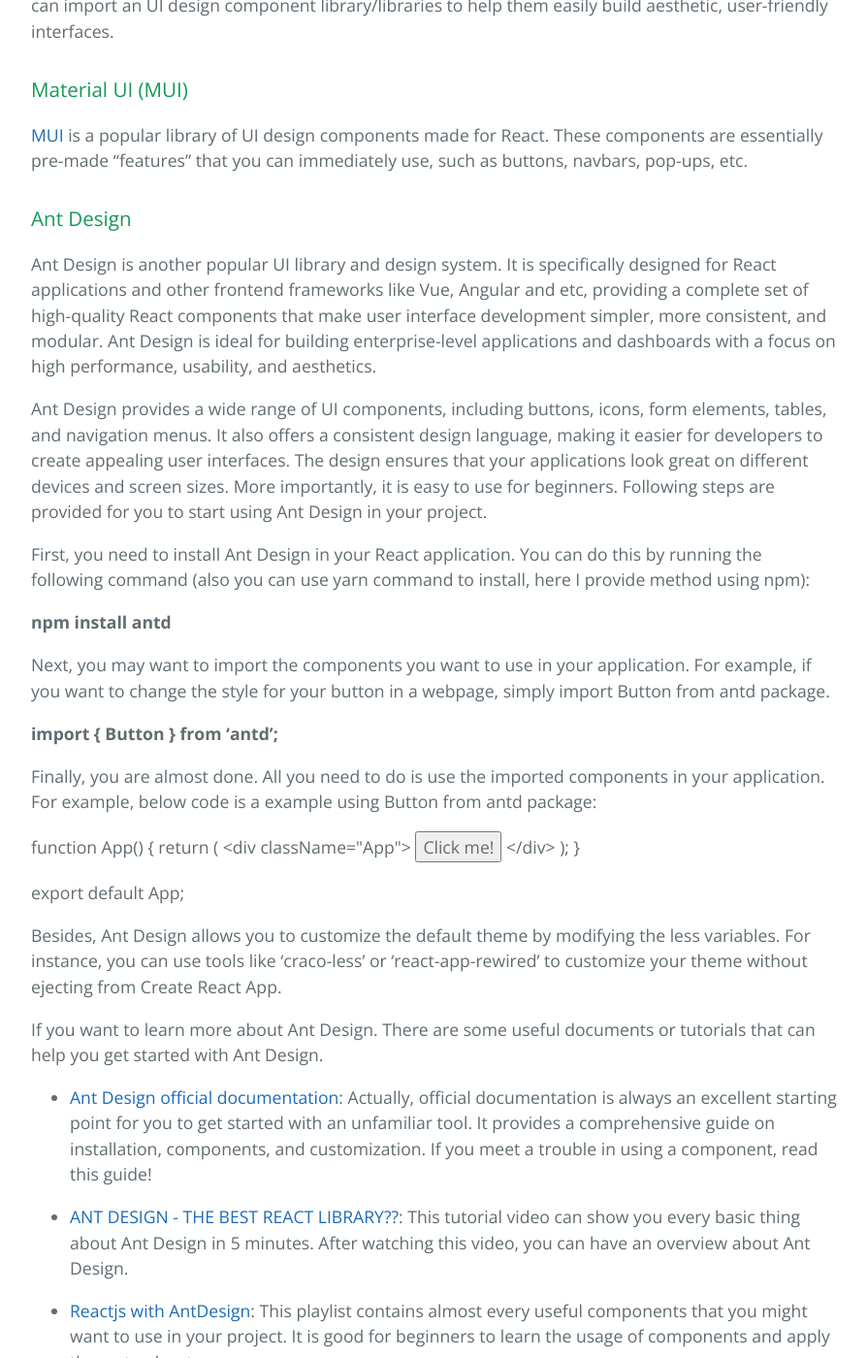
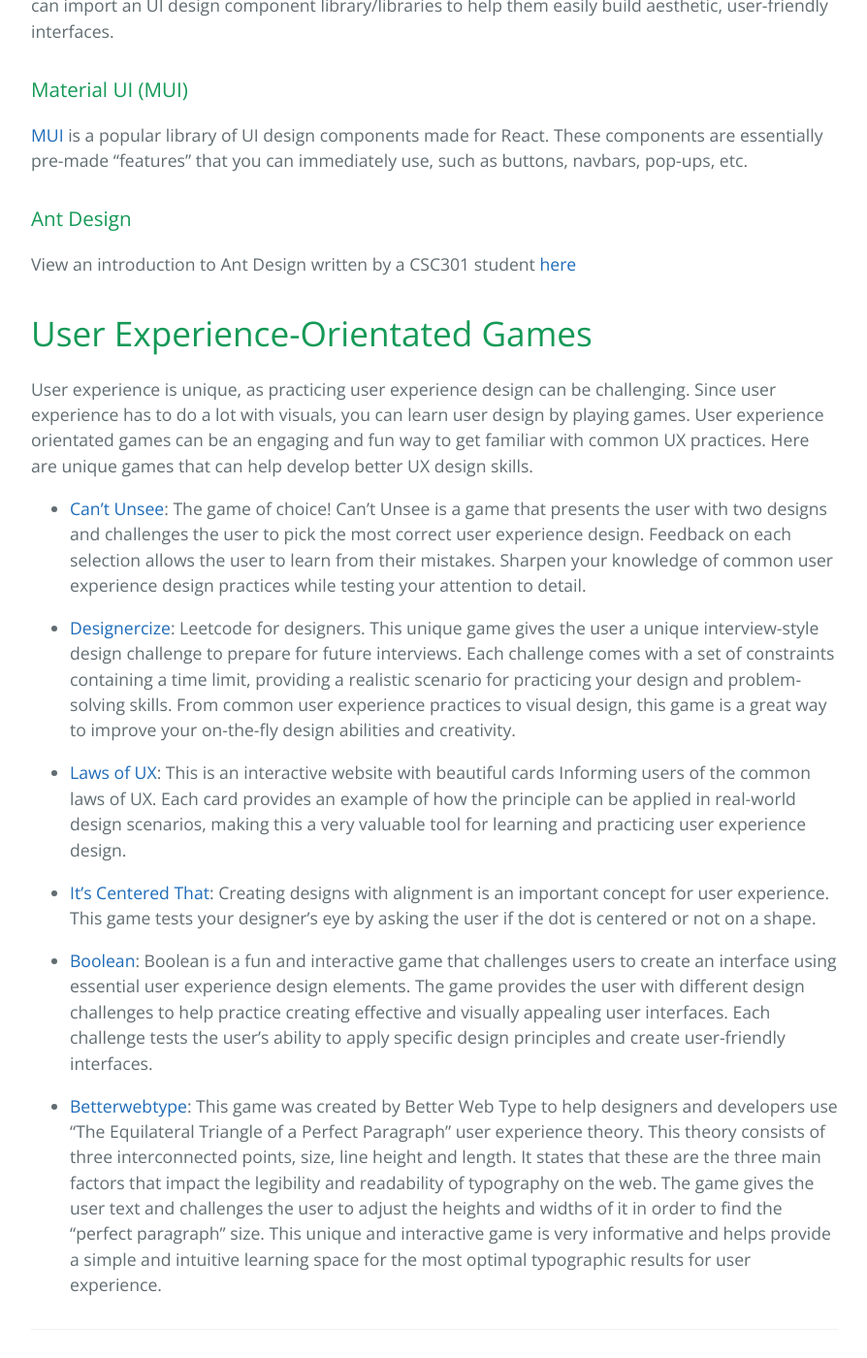
Before and after one commit to learning-software-engineering/learning-software-engineering.github.io, a Jekyll site: the page built from Topics/User_Experience.md, in a window 1280 px wide and 1400 px high, scrolled down 8400 px. Shown: the whole window at 97% size, without its empty margins (192-1086 px from the left). Built offline with Jekyll 4.4.1, drawn with Linux system fonts in a browser that asks for light colours; our own code applies the rules of GitHub Pages for plain Markdown files; some of the changed text lies outside the part shown.

Commit message:
Update User_Experience.md
moved "Ant Design" section to a different file as suggested by Leya :)

```diff
--- a/Topics/User_Experience.md
+++ b/Topics/User_Experience.md
@@ -200,41 +200,7 @@
 
 ### Ant Design
 
-Ant Design is another popular UI library and design system. It is specifically designed for React applications and other frontend frameworks like Vue, Angular and etc, providing a complete set of high-quality React components that make user interface development simpler, more consistent, and modular. Ant Design is ideal for building enterprise-level applications and dashboards with a focus on high performance, usability, and aesthetics.
-
-Ant Design provides a wide range of UI components, including buttons, icons, form elements, tables, and navigation menus. It also offers a consistent design language, making it easier for developers to create appealing user interfaces. The design ensures that your applications look great on different devices and screen sizes. More importantly, it is easy to use for beginners. Following steps are provided for you to start using Ant Design in your project.
-
-First, you need to install Ant Design in your React application. You can do this by running the following command (also you can use yarn command to install, here I provide method using npm):
-
-**npm install antd**
-
-Next, you may want to import the components you want to use in your application. For example, if you want to change the style for your button in a webpage, simply import Button from antd package.
-
-**import { Button } from 'antd';**
-
-Finally, you are almost done. All you need to do is use the imported components in your application. For example, below code is a example using Button from antd package:
-
-function App() {
-  return (
-    <div className="App">
-      <Button type="primary">Click me!</Button>
-    </div>
-  );
-}
-
-export default App;
-
-Besides, Ant Design allows you to customize the default theme by modifying the less variables. For instance, you can use tools like 'craco-less' or 'react-app-rewired' to customize your theme without ejecting from Create React App.
-
-If you want to learn more about Ant Design. There are some useful documents or tutorials that can help you get started with Ant Design.
-
-- [Ant Design official documentation](https://ant.design/docs/react/introduce): Actually, official documentation is always an excellent starting point for you to get started with an unfamiliar tool. It provides a comprehensive guide on installation, components, and customization. If you meet a trouble in using a component, read this guide!
-
-- [ANT DESIGN - THE BEST REACT LIBRARY??](https://www.youtube.com/watch?v=IEqmSROj5Uc): This tutorial video can show you every basic thing about Ant Design in 5 minutes. After watching this video, you can have an overview about Ant Design.
-
-- [Reactjs with AntDesign](https://www.youtube.com/playlist?list=PL-JTnqZPF5z2qTGwNkYln3m0pA0qfgHFR): This playlist contains almost every useful components that you might want to use in your project. It is good for beginners to learn the usage of components and apply them step by step.
-
-By following these tutorials, I hope you can gain a solid understanding of how to use Ant Design in your React projects and create attractive, user-friendly interfaces.
+View an introduction to Ant Design written by a CSC301 student [here](./User_Experience/Ant_Design.md)
 
 
 # User Experience-Orientated Games
```
